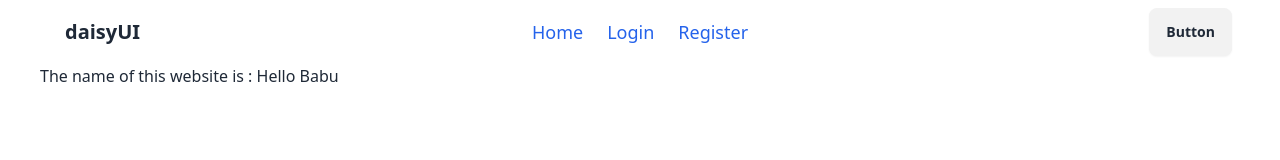
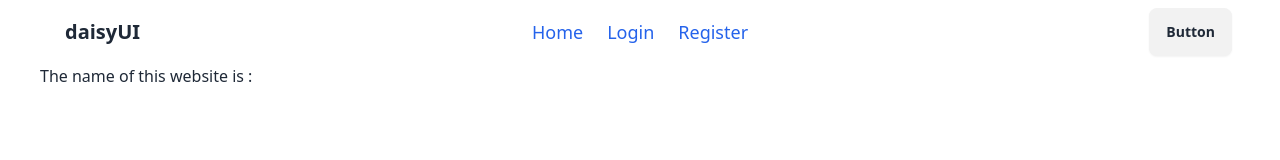
Before and after one commit to DasPriYam714/Firebase_authentication, a React (Vite) app: page / in a window 1280 px wide. Shown: the top 160 px of the page. Built offline with nearby package versions, Linux system fonts and the light colour scheme.

Commit message:
add context basic

```diff
--- a/src/AuthProvider.jsx
+++ b/src/AuthProvider.jsx
@@ -1,10 +1,26 @@
-import React, { createContext } from 'react';
+import { createUserWithEmailAndPassword } from 'firebase/auth';
+import React, { createContext, useState } from 'react';
+import auth from './firebase/firebase.init';
 
 
 export const AuthContext = createContext(null);
-const authInfo = {name: 'Hello Babu'}
+
 
 const AuthProvider = ({children}) => {
+    const[user, setUser] = useState(null)
+
+
+
+
+
+    const createUser=( email, password)=>{
+        return createUserWithEmailAndPassword(auth, email, password)
+    }
+
+
+    const authInfo = { user, createUser}
+
+
     return (
         <AuthContext.Provider value={authInfo}>
             {children}
--- a/src/components/Home.jsx
+++ b/src/components/Home.jsx
@@ -2,10 +2,10 @@
 import { AuthContext } from '../AuthProvider';
 
 const Home = () => {
-    const authInfo = useContext(AuthContext)
+
     return (
         <div>
-            <p>The name of this website is : {authInfo.name}</p>
+            <p>The name of this website is : </p>
 
         </div>
     );
--- a/src/components/Register.jsx
+++ b/src/components/Register.jsx
@@ -1,8 +1,13 @@
-import React from "react";
+import React, { useContext } from "react";
 import { Link } from "react-router-dom";
 import { useState } from "react";
+import { AuthContext } from "../AuthProvider";
 
 const Register = () => {
+
+    const {createUser} = useContext(AuthContext)
+
+
   const [successReg, setSuccessReg] = useState("");
   const [errorMess, setErrorMess] = useState("");
   const handleRegister = (e) => {
@@ -20,6 +25,18 @@
       setErrorMess("You need to use at least one special character.");
       return;
     }
+
+    // create user Firebase
+
+    createUser(email, password)
+    .then(result=>{
+        console.log(result.user)
+    })
+    .catch(error=>{
+        console.error(error);
+    })
+
+
   };
 
   return (
```
